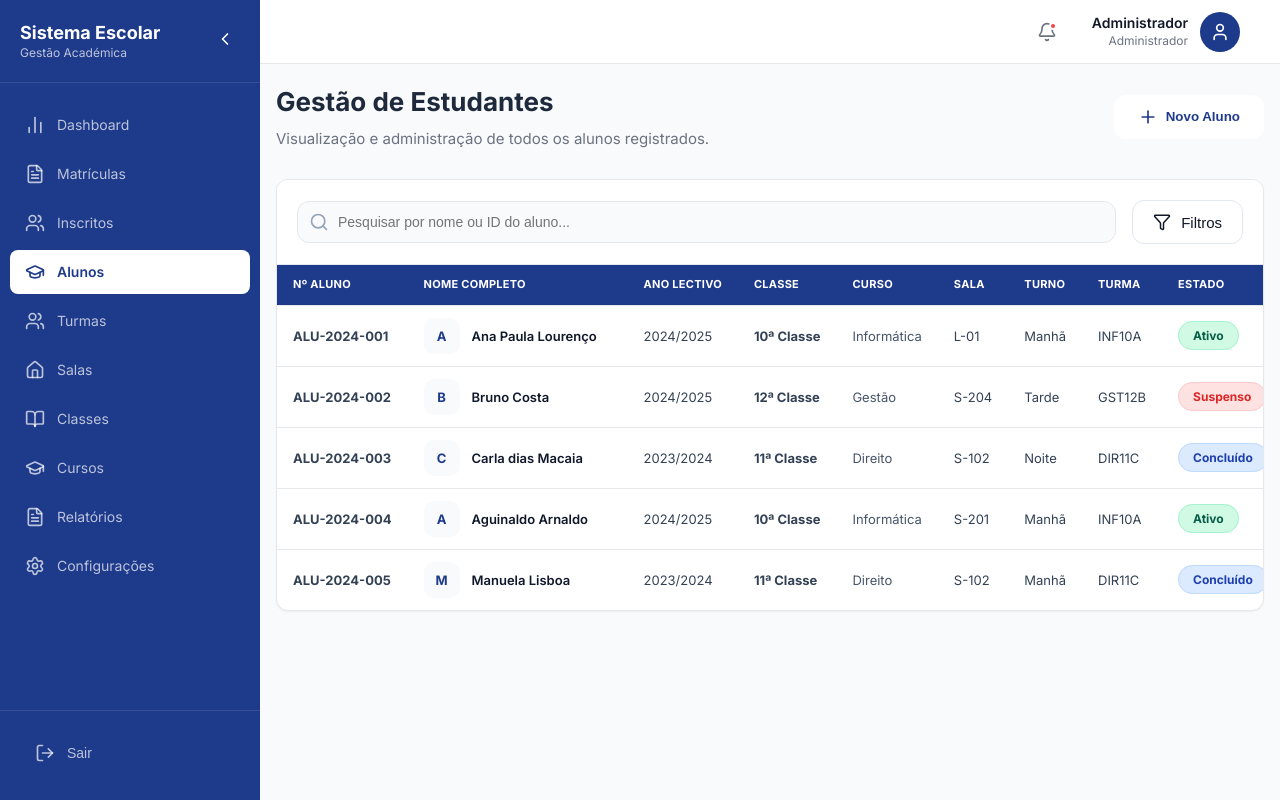
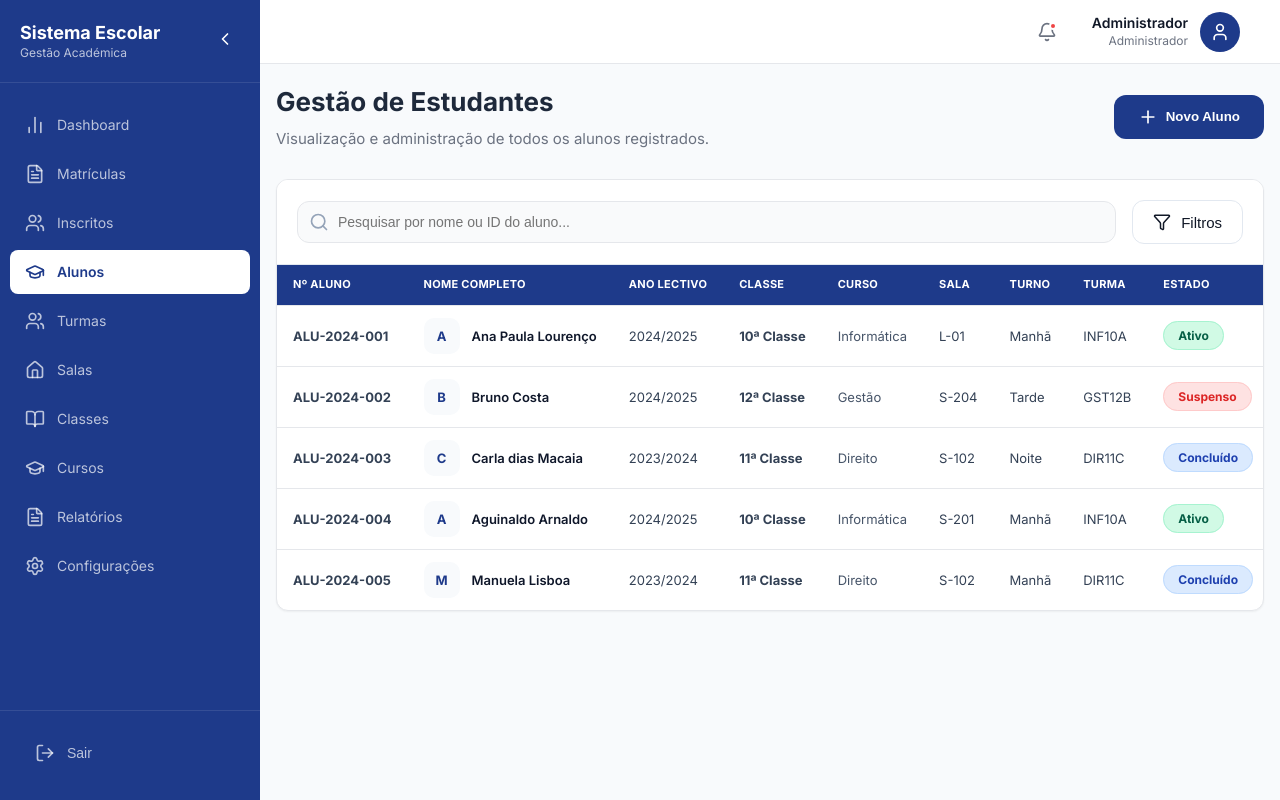
Before and after one commit to aguinaldoarnaldo/Projeto_fim_curso, a React (Vite) app in the folder frontend/: page /alunos in a window 1280 px wide. Built offline with nearby package versions, Linux system fonts and the light colour scheme.

Commit message:
feat(alunos): update action buttons to global style and remove inline styles

```diff
--- a/frontend/src/pages/Alunos/Alunos.jsx
+++ b/frontend/src/pages/Alunos/Alunos.jsx
@@ -181,14 +181,14 @@ const Alunos = () => {
     return (
         <div className="page-container">
             <header className="page-header">
-                <div style={{ display: 'flex', justifyContent: 'space-between', alignItems: 'center' }}>
+                <div className="alunos-header-content">
                     <div>
                         <h1>Gestão de Estudantes</h1>
                         <p>Visualização e administração de todos os alunos registrados.</p>
                     </div>
                     <button
                         onClick={() => setShowNewStudentModal(true)}
-                        className="btn-new-student nav-item-active"
+                        className="btn-primary-action"
                     >
                         <Plus size={20} />
                         Novo Aluno
@@ -288,8 +288,8 @@ const Alunos = () => {
                     <table className="data-table">
                         <thead>
                             <tr>
-                                <th style={{ width: '150px' }}>Nº Aluno</th>
-                                <th style={{ minWidth: '220px' }}>Nome Completo</th>
+                                <th>Nº Aluno</th>
+                                <th>Nome Completo</th>
                                 <th>Ano Lectivo</th>
                                 <th>Classe</th>
                                 <th>Curso</th>
```
